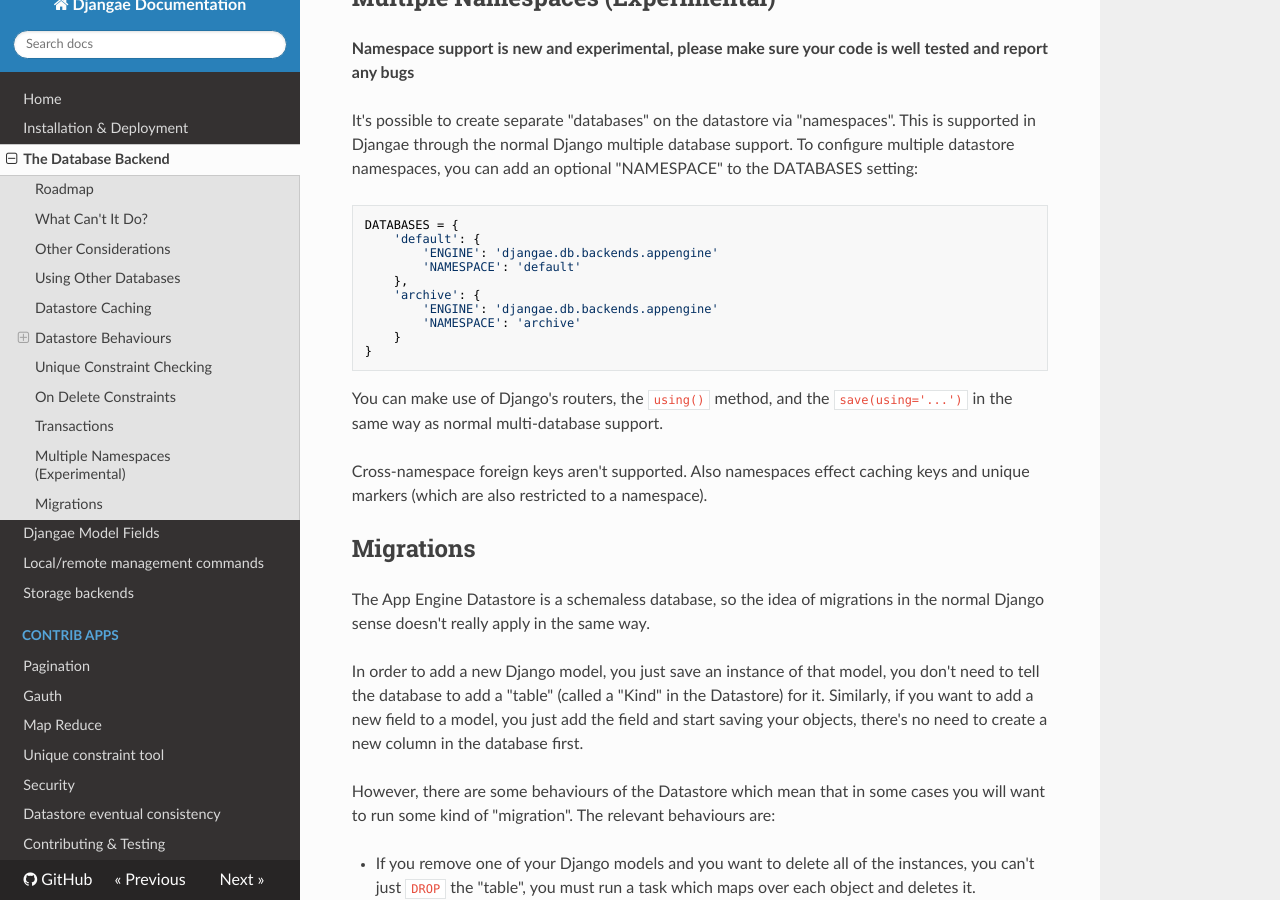
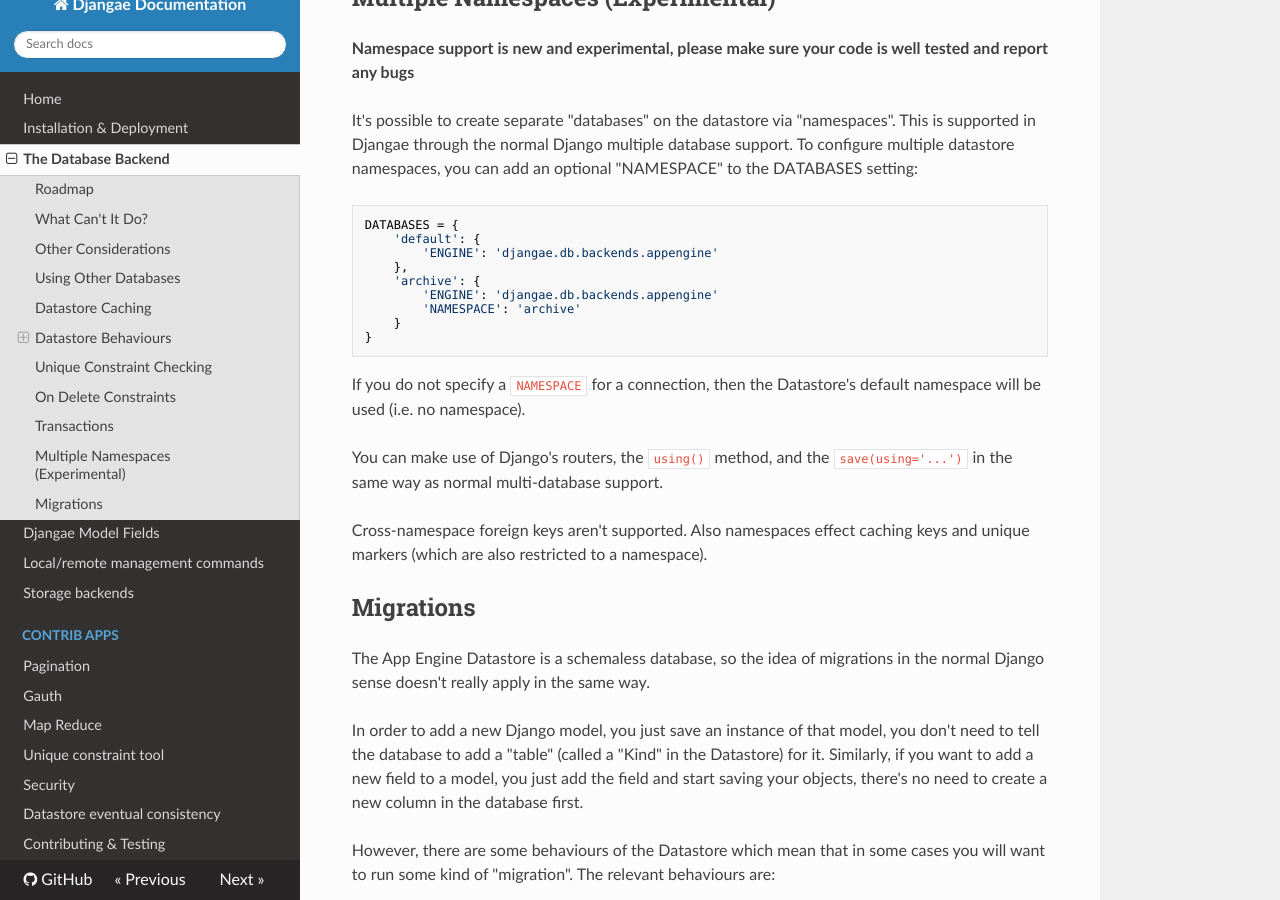
Before and after one commit to wittfabian/djangae, an MkDocs documentation site: the page built from docs/db_backend.md, in a window 1280 px wide and 900 px high, scrolled down 6545 px. Built offline with MkDocs 1.6.1, drawn with Linux system fonts in a browser that asks for light colours; nearby versions of some CDN libraries; old or Windows-style settings are respelled for this version of MkDocs.

Commit message:
Update documentation

````diff
--- a/docs/db_backend.md
+++ b/docs/db_backend.md
@@ -222,6 +221,8 @@
     }
 }
 ```
+
+If you do not specify a `NAMESPACE` for a connection, then the Datastore's default namespace will be used (i.e. no namespace).
 
 You can make use of Django's routers, the `using()` method, and the `save(using='...')` in the same way as normal multi-database support.
 
````
Also changed, not shown: other parts of docs/db_backend.md (+0 -1 lines).
